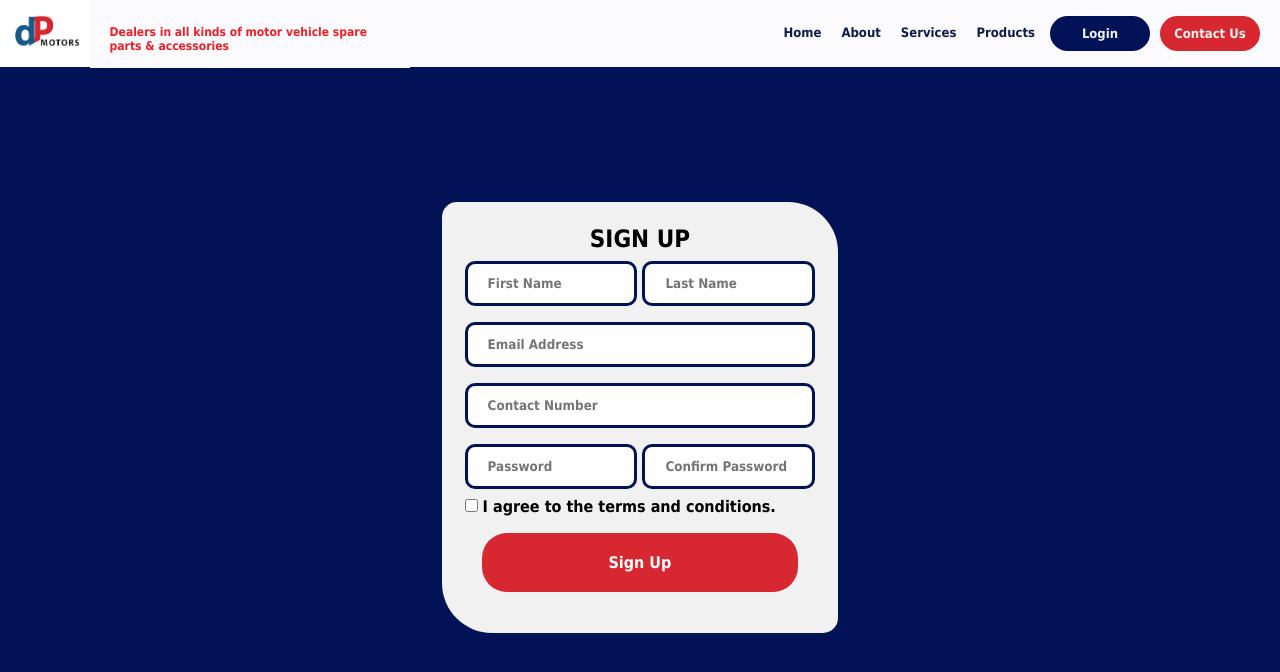
After one commit to kavisha-perera/IS2102-DPMotors, a PHP site: page /UI/authentication/signUp.html in a window 1280 px wide. The commit adds this page. Shown: the top 672 px of the page. Run offline with PHP 8.4, Linux system fonts and the light colour scheme.

Commit message:
Added authentication UIs
SignUp
customerLogin
forgotPassword
OTPLogin
staffLogin

```diff
--- /dev/null
+++ b/UI/authentication/signUp.html
@@ -0,0 +1,75 @@
+<!DOCTYPE html>
+<html>
+<head>
+<meta charset="utf-8">
+  <meta name="viewport" content="width=device-width, initial-scale=1.0"> <!--https://www.w3schools.com/css/css_rwd_viewport.asp     position: relative;
+  bottom: 30px;-->
+  <link rel="stylesheet" href="../../css/main.css">
+	<title>Log in Page</title>
+
+<style>
+.flex-container {
+  display: flex;
+  gap: 5px;
+}
+</style>
+
+</head>
+
+<body>
+    <div class="row r1">
+        <div class="col-13" style= "background-color:white;">
+            <img src="../../images/logo.png" class="navLogo">
+        </div>
+        <div class="col-nav">
+            <h4 class="navSlogan">Dealers in all kinds of motor vehicle spare parts & accessories</h4>
+        </div>
+        <div class="col-14 navbar">
+            <a href="#">Home</a>
+            <a href="#">About</a>
+            <a href="#">Services</a>
+            <a href="#">Products</a>
+            <button class="navButton"> Login </button>
+            <button class="navButton contact"> Contact Us </button>
+        </div>
+    </div>
+
+    <div class="raw">
+        <div class="col-4" ></div>
+        <div class="col-4" >
+
+          <div id="rcorners">
+            <form action="" method="POST">
+
+                <h2 align ="center">SIGN UP</h2>
+
+                <div class="flex-container">
+                    <input type="text" placeholder="First Name" name="fname" required>
+                    <input type="text" placeholder="Last Name" name="lname" required>
+                </div>
+
+                <input type="text" placeholder="Email Address" name="Email" required>
+                <input type="text" placeholder="Contact Number" name="lname" required>
+
+                <div class="flex-container">
+                    <input type="password" placeholder="Password" name="password" required>
+                    <input type="password" placeholder="Confirm Password" required>
+                </div>
+
+                <div class="raw">
+
+                <h4><input type="checkbox" name="agree" required> I agree to the terms and conditions.</h4>
+
+                <button type="submit" name="signup" class="loginButton" >Sign Up</button>
+
+                </div>
+
+            </form>
+          </div>
+
+        </div>
+        <div class="col-4" ></div>
+
+    </div>
+</body>
+</html>
--- /dev/null
+++ b/css/login.css
@@ -0,0 +1,56 @@
+body {
+background: #021257;}
+
+form {border: 3px solid #f1f1f1;}
+
+input[type=text], input[type=password] {
+width: 100%;
+padding: 12px 20px;
+margin: 8px 0;
+display: inline-block;
+border: 1px solid #ccc;
+box-sizing: border-box;
+}
+
+.container {
+padding: 16px;
+background-color: #f1f1f1;
+justify-content:center;
+position: absolute;
+left: 25%;
+right: 50%;
+top: 25%;
+bottom: 50%;
+background: #C4C4C4;
+border-radius: 90px 0px;
+}
+
+.loginButton {
+background-color: #D72731;
+border: none;
+color: white;
+padding: 20px 20px;
+text-align: center;
+text-decoration: none;
+display: inline-block;
+font-size: 16px;
+cursor: pointer;
+width: 90%;
+margin:5%;
+}
+
+#rcorners {
+border-radius: 15px 50px;
+background: #f1f1f1 ;
+padding: 20px;
+width: 100%;
+height: 100%;
+margin-top: 30%;
+}
+
+
+#rcorners input {
+border:solid;
+border-radius:10px;
+border-color:#021257;
+}
--- a/css/main.css
+++ b/css/main.css
@@ -9,3 +9,5 @@
 @import "calltoCancel.css";
 
 @import "readBill.css";
+
+@import "login.css";
```
Also changed, not shown: UI/authentication/OTPLogin.html (added, +52 -0 lines), UI/authentication/customerLogin.html (added, +54 -0 lines), UI/authentication/forgotPassword.html (added, +52 -0 lines), UI/authentication/staffLogin.html (added, +38 -0 lines).
